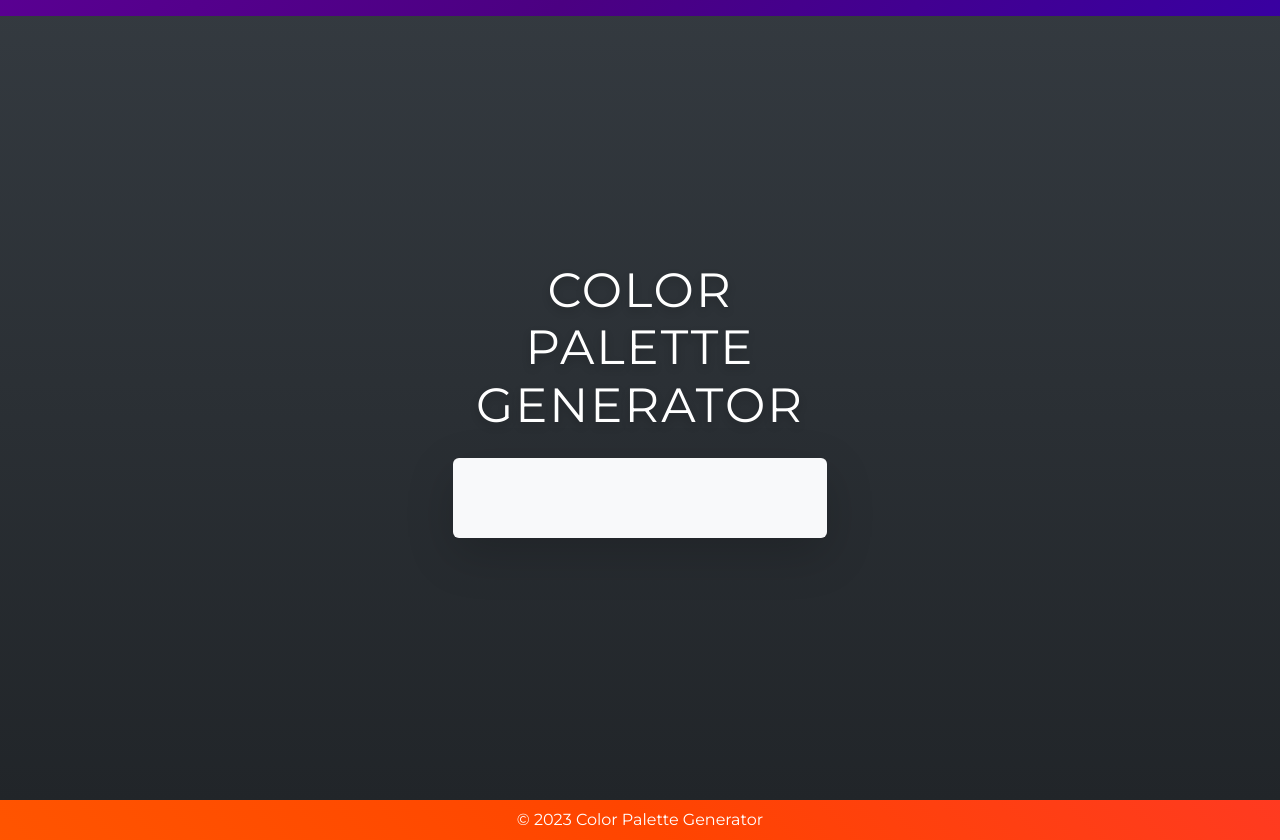
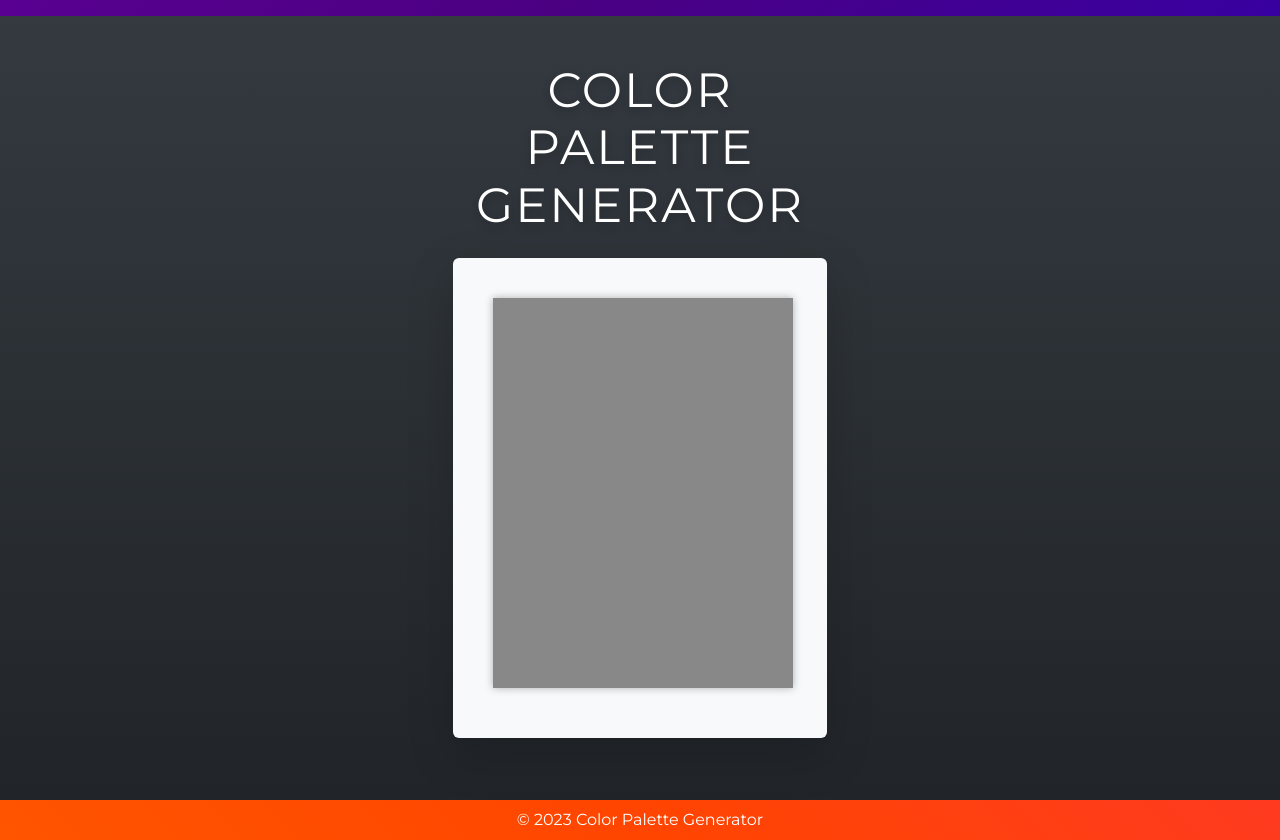
Before and after one commit to kbrudnowski/Color-palette-generator, a Flask app: template app/templates/effect.html in a window 1280 px wide. Run offline with Flask 3, Linux system fonts and the light colour scheme; the template is opened without the code that fills it: most values are stand-ins (such as "Sample title", 1, 10 or a date in 2020).

Commit message:
styling of color palette

```diff
--- a/app/static/css/style.css
+++ b/app/static/css/style.css
@@ -178,3 +178,40 @@
 .dz-message:hover i {
     color: #0056b3;
 }
+
+.color-palette {
+    display: flex;
+    flex-direction: column;
+    width: 400px;
+    height: 400px;
+}
+
+.color-box {
+    flex: 1;
+    width: 300px;
+    margin-bottom: 10px;
+    box-shadow: 0px 0px 8px rgba(0, 0, 0, 0.3);
+    transition: background-color 0.3s;
+    display: flex;
+    align-items: center;
+    justify-content: center;
+    position: relative;
+    flex-direction: column;
+}
+
+.color-label {
+    font-size: 24px;
+    color: #000;
+    transition: color 0.3s;
+    margin-top: 5px;
+}
+
+.color-box:hover {
+    background-color: transparent;
+    cursor: pointer;
+    color: #fff;
+}
+
+.color-box:hover .color-label {
+    color: #fff;
+}
```
Also changed, not shown: app/templates/index.html (+22 -8 lines).
